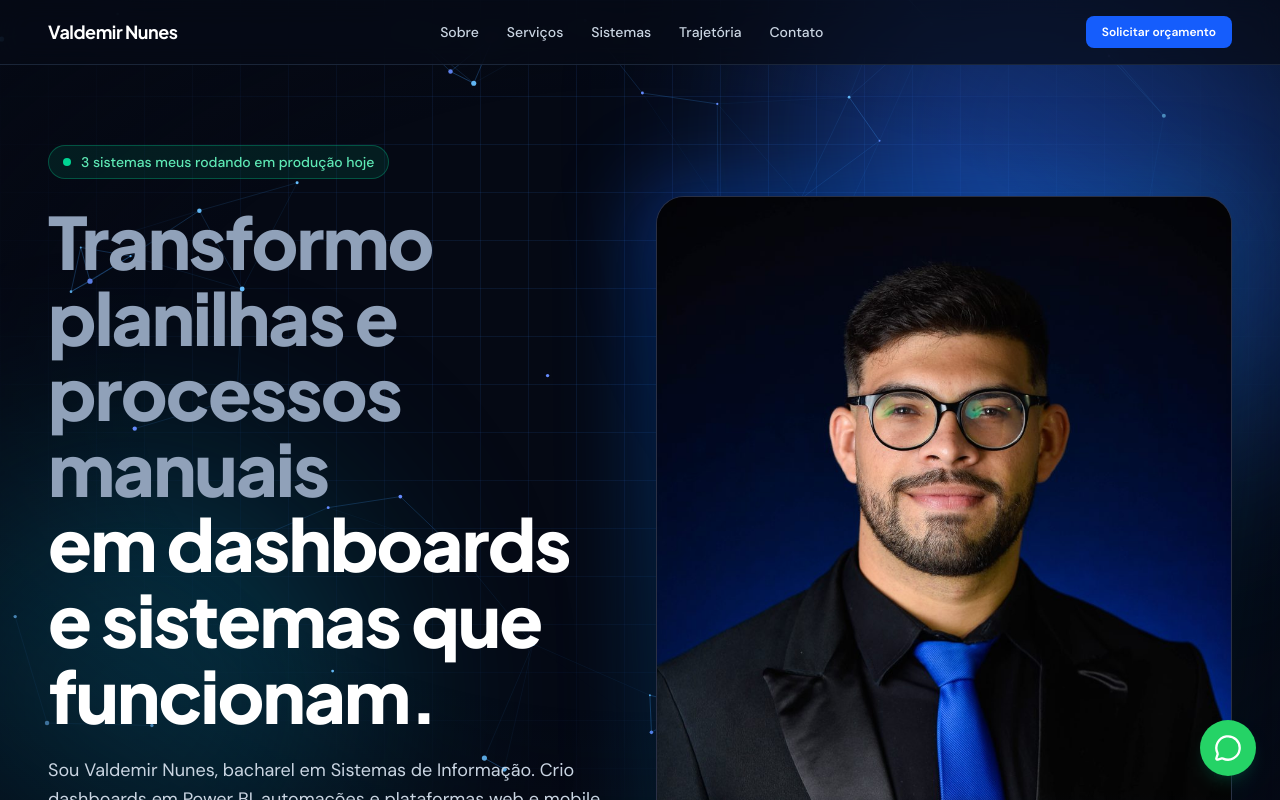
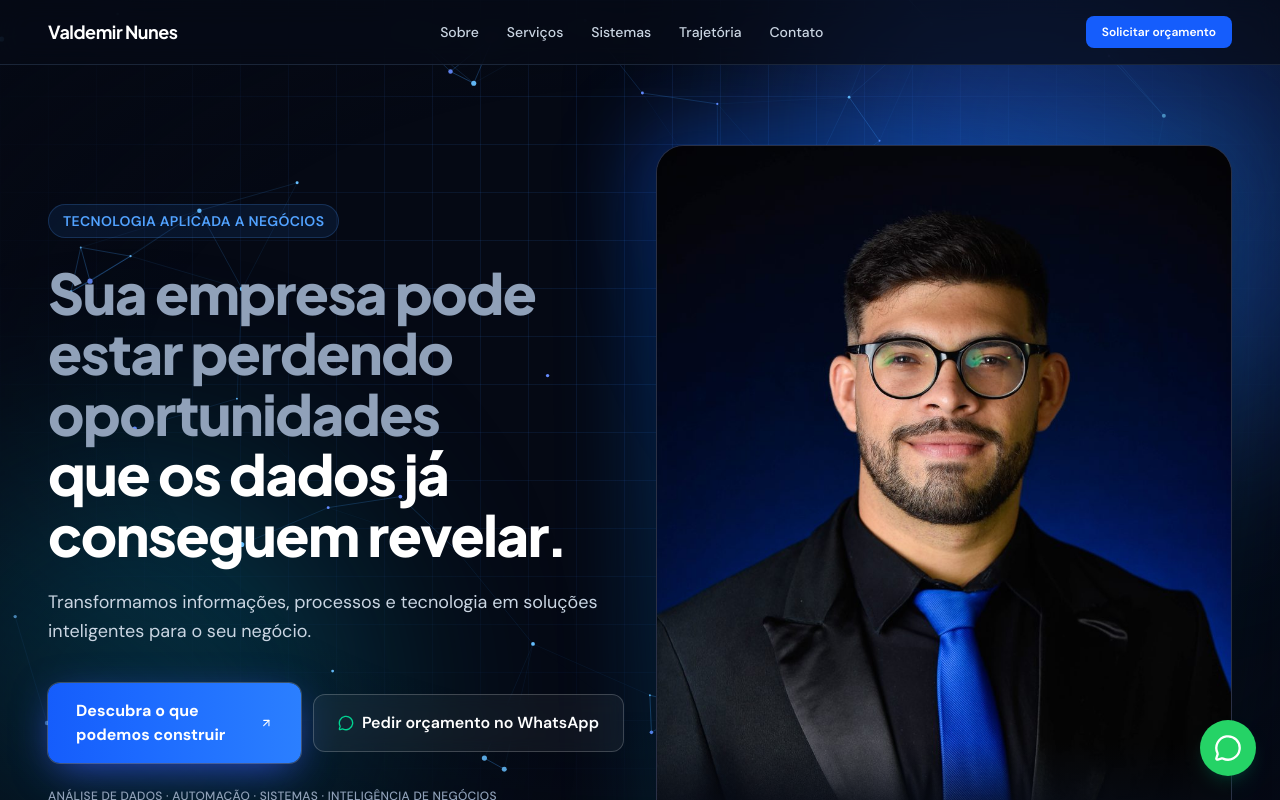
Before and after one commit to ValdemirnN/Sistema-Portfolio, a React (Vite) app: page / in a window 1280 px wide. Shown: the top 800 px of the page. Built offline with nearby package versions, Linux system fonts and the light colour scheme.

Commit message:
Add files via upload

```diff
--- a/src/components/HeroSection.tsx
+++ b/src/components/HeroSection.tsx
@@ -1,52 +1,48 @@
 import { useState } from 'react';
-import { ArrowRight, MessageCircle, UserCheck } from 'lucide-react';
+import { ArrowUpRight, MessageCircle, UserCheck } from 'lucide-react';
 import { HERO, METRICS, PROFILE, whatsappLink } from '../data/profile';
 import { trackClick } from '../lib/notify';
 
 export function HeroSection() {
   const [imgError, setImgError] = useState(false);
-  // "Transformo planilhas e processos manuais" / "em dashboards e sistemas que funcionam."
-  const [problem, solution] = HERO.title.split(' em ');
 
   return (
     <section id="topo" className="relative overflow-hidden border-b border-white/10">
       <div className="mx-auto max-w-[90rem] px-4 pb-14 pt-12 sm:px-6 lg:px-12 2xl:px-16 lg:pb-20 lg:pt-20">
         <div className="grid grid-cols-1 items-center gap-14 lg:grid-cols-12 lg:gap-8">
           <div className="lg:col-span-6">
-            <p className="inline-flex items-center gap-2.5 rounded-full border border-emerald-400/30 bg-emerald-400/10 px-3.5 py-1.5 text-sm font-medium text-emerald-300">
-              <span className="relative flex h-2 w-2">
-                <span className="wa-ping absolute inset-0 rounded-full bg-emerald-400" aria-hidden="true" />
-                <span className="relative h-2 w-2 rounded-full bg-emerald-400" />
-              </span>
-              {METRICS[0].value} sistemas meus rodando em produção hoje
+            <p className="inline-flex items-center rounded-full border border-blue-400/20 bg-blue-500/10 px-3.5 py-1.5 text-xs font-semibold uppercase tracking-wide text-blue-400 sm:text-sm">
+              {HERO.badge}
             </p>
 
-            <h1 className="mt-6 font-display text-[2.5rem] font-extrabold leading-[1.05] tracking-tight sm:text-6xl lg:text-[4.5rem] [text-wrap:balance]">
-              <span className="block text-slate-400">{problem}</span>
-              <span className="block text-white">em {solution}</span>
+            <h1 className="mt-6 font-display text-[2.25rem] font-extrabold leading-[1.08] tracking-tight sm:text-5xl lg:text-[3.5rem] 2xl:text-[4rem] [text-wrap:balance]">
+              <span className="block text-slate-400">{HERO.titleLead}</span>
+              <span className="block text-white">{HERO.titleHighlight}</span>
             </h1>
 
             <p className="mt-6 max-w-xl text-lg leading-relaxed text-slate-300">{HERO.text}</p>
 
             <div className="mt-9 flex flex-col gap-3 sm:flex-row sm:items-center">
               <a
+                href="#sistemas"
+                className="inline-flex items-center justify-center gap-2.5 rounded-xl bg-gradient-to-r from-blue-600 to-blue-500 px-7 py-4 text-base font-bold text-white shadow-[0_10px_40px_-8px_rgba(59,91,255,0.75)] ring-1 ring-white/20 transition hover:-translate-y-0.5 hover:from-blue-500 hover:to-cyan-500"
+              >
+                {HERO.cta}
+                <ArrowUpRight className="h-5 w-5" aria-hidden="true" />
+              </a>
+              <a
                 href={whatsappLink()}
                 onClick={() => trackClick('clique-whatsapp', 'Hero')}
                 target="_blank"
                 rel="noopener noreferrer"
-                className="inline-flex items-center justify-center gap-2.5 rounded-xl bg-gradient-to-r from-blue-600 to-blue-500 px-7 py-4 text-base font-bold text-white shadow-[0_10px_40px_-8px_rgba(59,91,255,0.75)] ring-1 ring-white/20 transition hover:-translate-y-0.5 hover:from-blue-500 hover:to-cyan-500 whitespace-nowrap"
+                className="inline-flex items-center justify-center gap-2 rounded-xl border border-white/20 bg-white/5 px-6 py-4 text-base font-semibold text-white backdrop-blur transition hover:border-white/40 hover:bg-white/10 whitespace-nowrap"
               >
-                <MessageCircle className="h-5 w-5" aria-hidden="true" />
+                <MessageCircle className="h-4 w-4 text-emerald-400" aria-hidden="true" />
                 Pedir orçamento no WhatsApp
               </a>
-              <a
-                href="#sistemas"
-                className="inline-flex items-center justify-center gap-2 rounded-xl border border-white/20 bg-white/5 px-6 py-4 text-base font-semibold text-white backdrop-blur transition hover:border-white/40 hover:bg-white/10 whitespace-nowrap"
-              >
-                Ver os sistemas no ar
-                <ArrowRight className="h-4 w-4" aria-hidden="true" />
-              </a>
             </div>
+
+            <p className="mt-6 max-w-xl text-xs font-medium uppercase leading-relaxed tracking-wide text-slate-400">{HERO.tags}</p>
           </div>
 
           {/* retrato */}
--- a/src/data/profile.ts
+++ b/src/data/profile.ts
@@ -27,10 +27,12 @@ export function whatsappLink(text: string = WHATSAPP_MESSAGE): string {
 }
 
 export const HERO = {
-  eyebrow: 'Análise de Dados · Business Intelligence · Sistemas Web e Mobile',
-  title: 'Transformo planilhas e processos manuais em dashboards e sistemas que funcionam.',
-  text:
-    'Sou Valdemir Nunes, bacharel em Sistemas de Informação. Crio dashboards em Power BI, automações e plataformas web e mobile sob medida para empresas que querem decidir com dados e parar de perder tempo com tarefas repetitivas.',
+  badge: 'Tecnologia aplicada a negócios',
+  titleLead: 'Sua empresa pode estar perdendo oportunidades',
+  titleHighlight: 'que os dados já conseguem revelar.',
+  text: 'Transformamos informações, processos e tecnologia em soluções inteligentes para o seu negócio.',
+  cta: 'Descubra o que podemos construir',
+  tags: 'Análise de dados · Automação · Sistemas · Inteligência de negócios',
   captionTitle: 'Analista de Dados & Desenvolvedor de Sistemas',
   captionSub: 'Power BI · SQL · React · Flutter · Supabase',
 };
```
